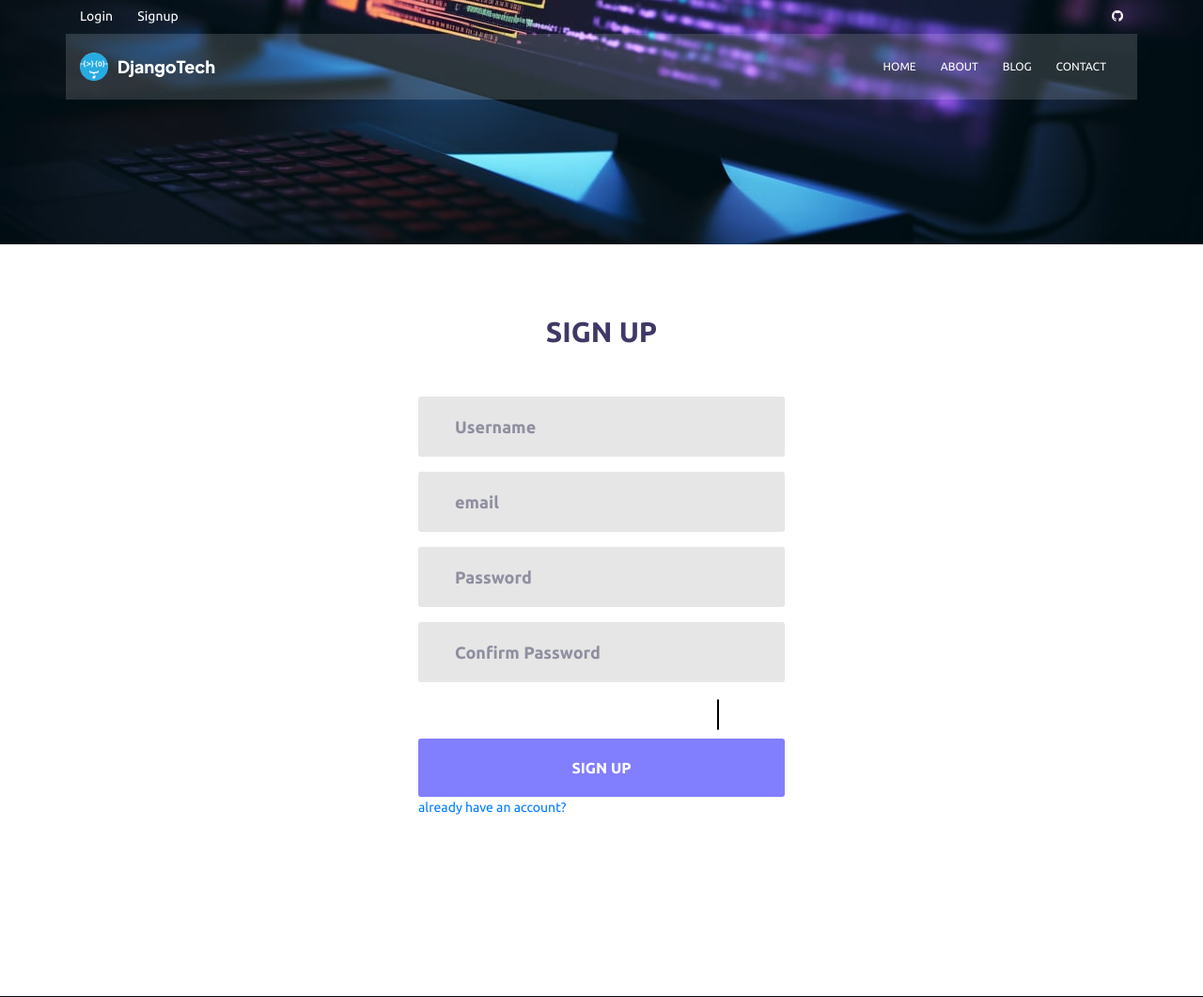
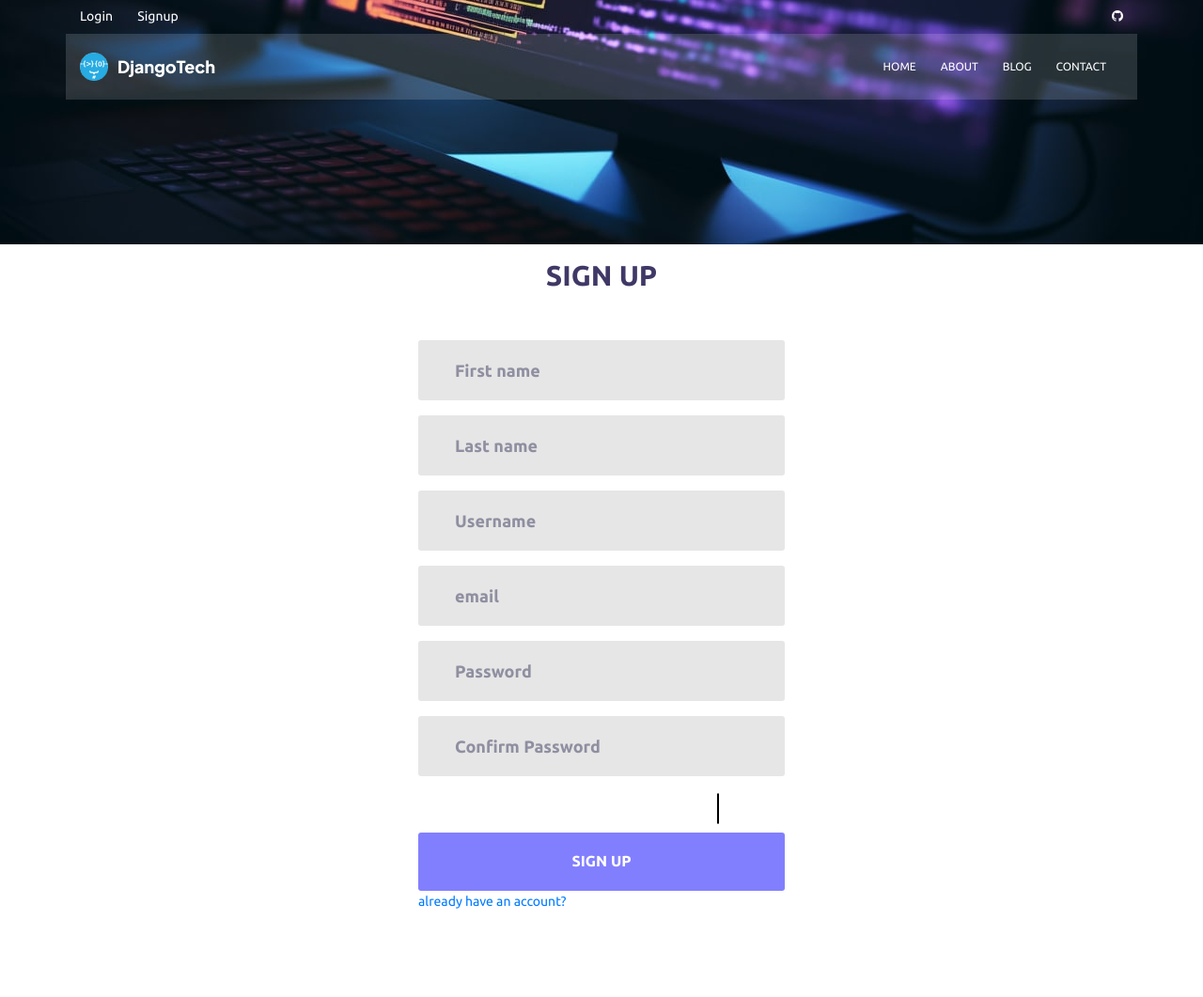
Before and after one commit to tareqWpy/maktabkhooneh-project, a Django app: page /accounts/signup in a window 1280 px wide. Shown: the top 1061 px of the page at 94% size. Run offline with Django 4.2, Linux system fonts and the light colour scheme; some libraries are stand-ins or nearby versions.

Commit message:
New features
added first name and last names on the signup fields

```diff
--- a/accounts/forms.py
+++ b/accounts/forms.py
@@ -9,7 +9,14 @@
 
     class Meta:
         model = get_user_model()
-        fields = ("email", "username", "password1", "password2")
+        fields = (
+            "email",
+            "first_name",
+            "last_name",
+            "username",
+            "password1",
+            "password2",
+        )
 
 
 class LoginForm(AuthenticationForm):
--- a/accounts/views.py
+++ b/accounts/views.py
@@ -56,7 +56,7 @@
     logout(request)
     messages.success(
         request,
-        "You logged out successfully!",
+        "You logged out successfully! 🎉",
     )
     return redirect("/")
 
--- a/mysite/setting/prod.py
+++ b/mysite/setting/prod.py
@@ -31,7 +31,7 @@
 
 
 # ? site framework
-SITE_ID = 6
+SITE_ID = 7
 
 # Database
 # https://docs.djangoproject.com/en/4.2/ref/settings/#databases
--- a/templates/accounts/signup.html
+++ b/templates/accounts/signup.html
@@ -12,6 +12,30 @@
             >
                 {% csrf_token %}
                 <span class="login100-form-title p-b-51"> Sign up </span>
+                <div
+                    class="wrap-input100 validate-input m-b-16"
+                    data-validate="First name is required"
+                >
+                    <input
+                        class="input100"
+                        type="text"
+                        name="first_name"
+                        placeholder="First name"
+                    />
+                    <span class="focus-input100"></span>
+                </div>
+                <div
+                    class="wrap-input100 validate-input m-b-16"
+                    data-validate="Last name is required"
+                >
+                    <input
+                        class="input100"
+                        type="text"
+                        name="last_name"
+                        placeholder="Last name"
+                    />
+                    <span class="focus-input100"></span>
+                </div>
                 <div
                     class="wrap-input100 validate-input m-b-16"
                     data-validate="Username is required"
```
